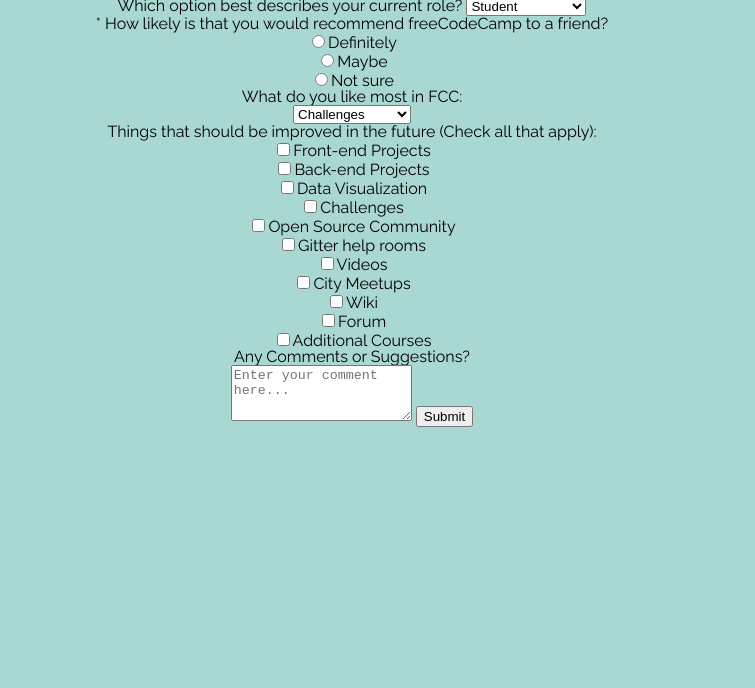
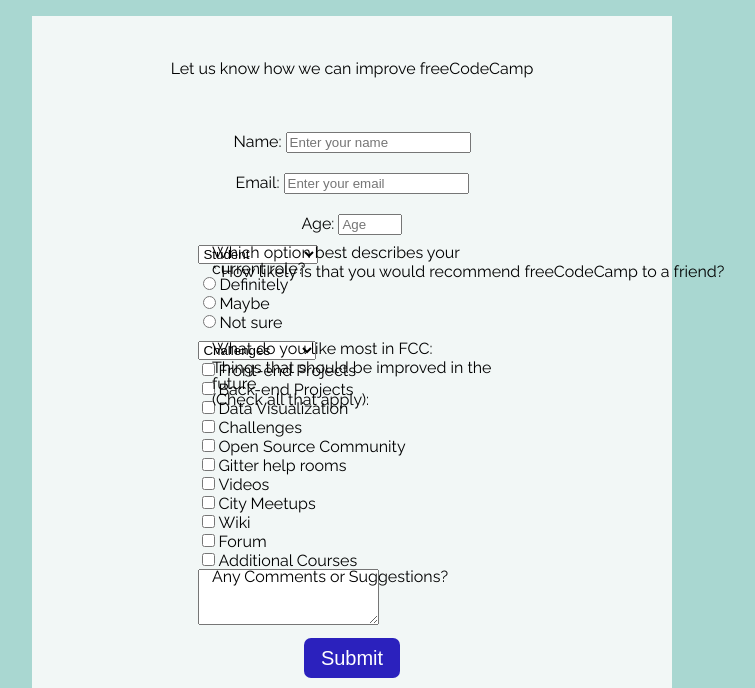
Before and after one commit to Laguna1/Survey-Form, a plain HTML site: page index.html in a window 1280 px wide. Shown: the part 114-802 px from the top of the page, without its empty margins (288-1043 px from the left). Drawn offline with Linux system fonts and the light colour scheme.

Commit message:
change html and css

```diff
--- a/index.html
+++ b/index.html
@@ -1,5 +1,6 @@
 <!DOCTYPE html>
 <html lang="en">
+
 <head>
   <meta charset="UTF-8">
   <meta name="viewport" content="width=device-width, initial-scale=1.0">
@@ -8,39 +9,65 @@
   <link href="https://fonts.googleapis.com/css?family=Raleway&display=swap" rel="stylesheet">
   <title>Survey Form</title>
 </head>
+
 <body>
   <h1>
     Survey Form
   </h1>
-     <p>Let us know how we can improve freeCodeCamp</p>
-     <form>
-            Name:<br>
-            <input type="text" name="name" placeholder="Enter your name"><br>
+  <div class="all">
+    <p class="description">Let us know how we can improve freeCodeCamp
+    </p>
+    <form class="name">
+      Name:
+      <input type="text" title="Enter this field" name="name" placeholder="Enter your name">
     </form>
-            <form>
+    <form cless="mail">
       Email:
-                    <input type="email" name="email" placeholder="Enter your email">
+      <input type="email" title="Enter this field" name="email" placeholder="Enter your email">
     </form>
-                  <form>
+    <form class="Age">
       Age:
       <input type="number" name="quantity" min="1" max="125" placeholder="Age">
     </form>
-                      Which option best describes your current role?
+    <div class="aa">
+      <div class="lefttab">
+        <p>Which option best describes your<br> current role?
+        </p>
+      </div>
+      <div class="righttab">
         <select>
-                            <option disabled value>Select an option</option>
-                            <option value="student">Student</option>
-                            <option value="fulljob">Full time job</option>
-                            <option value="fulllearner">Full time learner</option>
-                            <option value="notsay">Prefer not to say</option>
-                            <option value="other">Other</option>
+          <option disabled value>Select an option
+          </option>
+          <option value="student">Student
+          </option>
+          <option value="fulljob">Full time job
+          </option>
+          <option value="fulllearner">Full time learner
+          </option>
+          <option value="notsay">Prefer not to say
+          </option>
+          <option value="other">Other
+          </option>
         </select>
-    <p>* How likely is that you would recommend freeCodeCamp to a friend?</p>
+      </div>
+    </div>
+    <div class="ab">
+      <div class="lefttab">
+        <p>* How likely is that you would recommend freeCodeCamp to a friend?
+        </p>
+      </div>
+      <div class="righttab">
         <form>
           <input type="radio" name="choise" value="male">Definitely<br>
           <input type="radio" name="choise" value="female">Maybe<br>
           <input type="radio" name="choise" value="other">Not sure
         </form>
-    <p>What do you like most in FCC:</p>
+      </div>
+    </div>
+    <div class="ac">
+      <div class="lefttab">What do you like most in FCC:
+      </div>
+      <div class="righttab">
         <select placeholder="Select an option">
           <option disabled value>Select an option</option>
           <option value="challenges">Challenges</option>
@@ -48,25 +75,84 @@
           <option value="community">Community</option>
           <option value="opensource">Open source</option>
         </select>
+      </div>
+    </div>
+    <div class="ad">
+      <div class="lefttab">
+        <p>Things that should be improved in the<br> future<br>
+          (Check all that apply):
+        </p>
+      </div>
+      <div class="righttab">
         <ul id="preferences" style="list-style: none;">
-        Things that should be improved in the future
-(Check all that apply):
+          <li class="checkbox">
+            <label>
+              <input name="prefer" value="1" type="checkbox" class="userRatings">Front-end Projects
+            </label>
+          </li>
+          <li class="checkbox">
+            <label>
+              <input name="prefer" value="2" type="checkbox" class="userRatings">Back-end Projects
+            </label>
+          </li>
+          <li class="checkbox">
+            <label>
+              <input name="prefer" value="3" type="checkbox" class="userRatings">Data Visualization
+            </label>
+          </li>
+          <li class="checkbox">
+            <label>
+              <input name="prefer" value="4" type="checkbox" class="userRatings">Challenges
+            </label>
+          </li>
+          <li class="checkbox">
+            <label>
+              <input name="prefer" value="5" type="checkbox" class="userRatings">Open Source Community
+            </label>
+          </li>
+          <li class="checkbox">
+            <label><input name="prefer" value="6" type="checkbox" class="userRatings">Gitter help rooms
+            </label>
+          </li>
+          <li class="checkbox">
+            <label>
+              <input name="prefer" value="7" type="checkbox" class="userRatings">Videos
+            </label>
+          </li>
+          <li class="checkbox"><label><input name="prefer" value="8" type="checkbox" class="userRatings">City Meetups
+            </label>
+          </li>
+          <li class="checkbox">
+            <label>
+              <input name="prefer" value="9" type="checkbox" class="userRatings">Wiki
+            </label>
+          </li>
+          <li class="checkbox">
+            <label>
+              <input name="prefer" value="10" type="checkbox" class="userRatings">Forum
+            </label>
+          </li>
+          <li class="checkbox">
+            <label>
+              <input name="prefer" value="11" type="checkbox" class="userRatings">Additional Courses
+            </label>
+          </li>
+        </ul>
+      </div>
+    </div>
+    <div class="ae">
+      <div class="lefttab">
+        <p>Any Comments or Suggestions?
+        </p>
+      </div>
+      <div class="righttab">
+        <textarea style="height:50px;resize:vertical;" name="comment" placeholder="Enter your comment here...">
+            </textarea>
+      </div>
+    </div>
+    <button class="submit" type="submit" form="nameform" value="Submit">Submit
+    </button>
+  </div>
+</body>
 
-                <li class="checkbox"><label><input name="prefer" value="1" type="checkbox" class="userRatings">Front-end Projects</label></li>
-                <li class="checkbox"><label><input name="prefer" value="2" type="checkbox" class="userRatings">Back-end Projects</label></li>
-                <li class="checkbox"><label><input name="prefer" value="3" type="checkbox" class="userRatings">Data Visualization</label></li>
-                <li class="checkbox"><label><input name="prefer" value="4" type="checkbox" class="userRatings">Challenges</label></li>
-                <li class="checkbox"><label><input name="prefer" value="5" type="checkbox" class="userRatings">Open Source Community</label></li>
-                <li class="checkbox"><label><input name="prefer" value="6" type="checkbox" class="userRatings">Gitter help rooms</label></li>
-                <li class="checkbox"><label><input name="prefer" value="7" type="checkbox" class="userRatings">Videos</label></li>
-                <li class="checkbox"><label><input name="prefer" value="8" type="checkbox" class="userRatings">City Meetups</label></li>
-                <li class="checkbox"><label><input name="prefer" value="9" type="checkbox" class="userRatings">Wiki</label></li>
-                <li class="checkbox"><label><input name="prefer" value="10" type="checkbox" class="userRatings">Forum</label></li>
-                <li class="checkbox"><label><input name="prefer" value="11" type="checkbox" class="userRatings">Additional Courses</label></li>
-                 </ul>
-          <p>Any Comments or Suggestions?</p>
-          <textarea style="height:50px;resize:vertical;" name="comment" placeholder="Enter your comment here..."></textarea>
-          <button type="submit" form="nameform" value="Submit">Submit</button>
-
-</body>
 </html>
--- a/style.css
+++ b/style.css
@@ -54,3 +54,54 @@ body {
   font-family: 'Raleway', Helvetica, sans-serif;
   min-width: 320px;
 }
+.all {
+	justify-content: center;
+	margin-left: 25%;
+	background-color: #f2f7f6;
+	width: 50%;
+
+}
+h1 {
+    padding: 45px;
+    font-size: 40px;
+    font-weight: 700;
+}
+.description {
+	padding: 45px 0;
+}
+form {
+	padding: 10px 0;
+}
+.age form {
+	padding: 10px 131px 10px 40px;
+}
+/*
+.aa {
+	display: inline-block;
+}
+*/
+.lefttab {
+	position: absolute;
+    left: 500px;
+	display: inline-block;
+	text-align: left;
+	width: 48%;
+	vertical-align: middle;
+}
+.righttab {
+	display: inline-block;
+	text-align: left;
+	width: 48%;
+	vertical-align: middle;
+  }
+.submit {
+	background-color: #2b21bd;
+	border-radius: 7px;
+	position: relative;
+	color: white;
+	font-size: 20px;
+	height: 40px;
+	width: 96px;
+	margin: 10px;
+	border: 0px solid;
+  }
```
Lines whose indentation alone changed are shown as unchanged.
